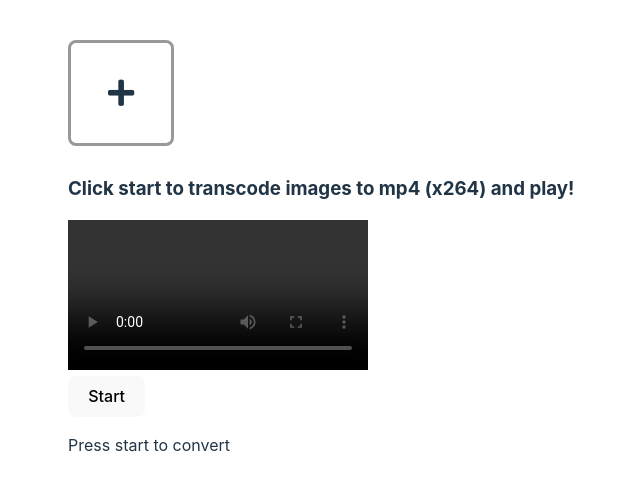
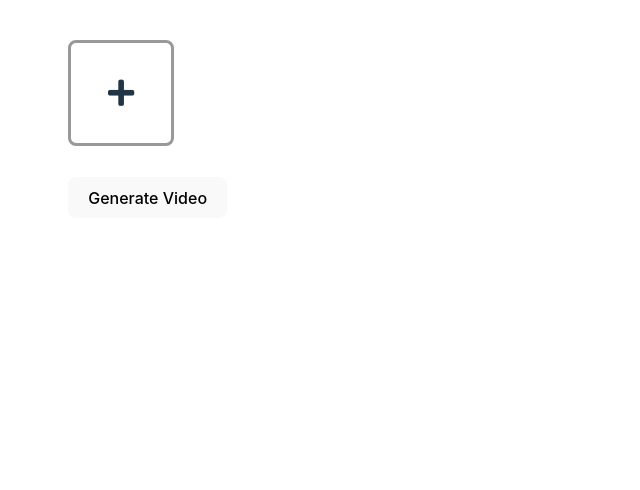
Before and after one commit to dashpilot/sideshow, a Svelte app: page / in a window 1280 px wide. Shown: the top 490 px of the page, without its empty margins (172-812 px from the left). Built offline with nearby package versions, Linux system fonts and the light colour scheme.

Commit message:
Lots of improvements

```diff
--- a/src/App.svelte
+++ b/src/App.svelte
@@ -10,7 +10,7 @@
  <div class="timeline">
   {#each images as image}
   <div class="scene" style="background-image: url({image});"></div>
-  {/each}<ImageUpload img_width="800" bind:images="{images}" />
+  {/each}<ImageUpload img_width="1920" bind:images="{images}" />
  </div>
 
 
--- a/src/components/ExportVideo.svelte
+++ b/src/components/ExportVideo.svelte
@@ -1,19 +1,21 @@
 
  <main>
- <h3>Click start to transcode images to mp4 (x264) and play!</h3>
-  <video id="output-video" controls></video><br />
-  <button id="start-btn" on:click={image2video}>Start</button>
-  <p id="message">{message}</p>
+
+
+  <button id="start-btn" on:click={image2video}>{@html start}</button>  <span id="message" class="message">{message}</span>
+
+
+
+  <br /> <br />
+  <video id="output-video" controls style="display: none"></video>
 
  </main>
 
 
   <script>
   	export let images;
-	let message = "Press start to convert";
-
-
-
+	let message = "";
+	let start = "Generate Video"
 
 	const {
 	  createFFmpeg,
@@ -25,10 +27,17 @@
 
 	const image2video = async () => {
 
-		console.log(images)
+	    const video = document.getElementById('output-video');
+		video.style.display = 'none';
+
+	  start = '<i class="fas fa-spinner fa-spin"></i> &nbsp;Converting...'
 
 	  message = 'Loading ffmpeg-core.js';
-	  await ffmpeg.load();
+
+	  if(!ffmpeg.isLoaded()){
+		  await ffmpeg.load();
+	  }
+
 
 	  message = 'Loading data';
 	  ffmpeg.FS('writeFile', 'audio.ogg', await fetchFile('assets/triangle/audio.ogg'));
@@ -43,21 +52,11 @@
 	  }
 
 
-
-
-	  /*
-	  for (let i = 0; i < 60; i += 1) {
-		const num = `00${i}`.slice(-3);
-		ffmpeg.FS('writeFile', `tmp.${num}.png`, await fetchFile(`assets/triangle/tmp.${num}.png`));
-	  */
-
-	  message = 'Start transcoding...';
-	  await ffmpeg.run('-framerate', '0.25', '-pattern_type', 'glob', '-i', '*.jpg', '-i', 'audio.ogg', '-c:a', 'copy', '-shortest', '-c:v', 'libx264',  '-filter_complex', "scale=-2:2*ih,zoompan=z='min(zoom+0.0015,1.5)':d=125:x='iw/2-(iw/zoom/2)':y='ih/2-(ih/zoom/2)',scale=-2:720", '-r', '25', '-pix_fmt', 'yuv420p', 'out.mp4');
-
+	  message = 'Creating video... This may take a while.';
+	  await ffmpeg.run('-framerate', '0.25', '-pattern_type', 'glob', '-i', '*.jpg', '-i', 'audio.ogg', '-c:a', 'copy', '-shortest', '-c:v', 'libx264',  '-filter_complex', "scale=-2:2*ih,zoompan=z='min(zoom+0.0015,1.5)':d=125:x='iw/2-(iw/zoom/2)':y='ih/2-(ih/zoom/2)',scale=-2:450", '-r', '25', '-pix_fmt', 'yuv420p', 'out.mp4');
 
 	  // -framerate -> set input framerate
 	  // -r -> set output framerate
-
 
 
 	  const data = ffmpeg.FS('readFile', 'out.mp4');
@@ -69,13 +68,23 @@
 		i++
 	  }
 
-	  const video = document.getElementById('output-video');
+
 	  video.src = URL.createObjectURL(new Blob([data.buffer], {
 		type: 'video/mp4'
 	  }));
+	  video.style.display = 'block';
+
+	  message = 'Done!'
+	  start = 'Generate Video'
 
 	}
 
 
 
   </script>
+
+  <style>
+	  .message{
+		  padding-left: 10px;
+	  }
+  </style>
```
